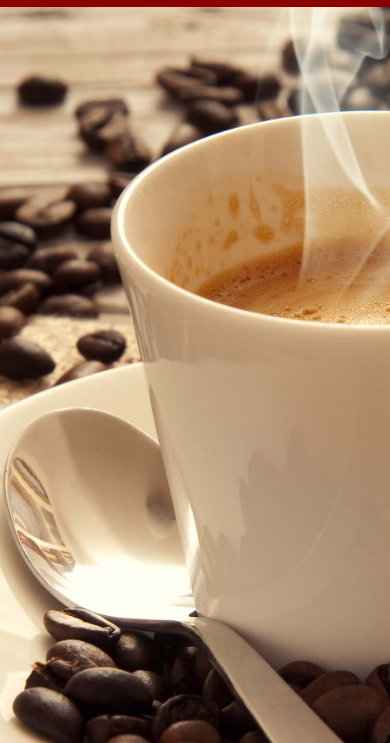
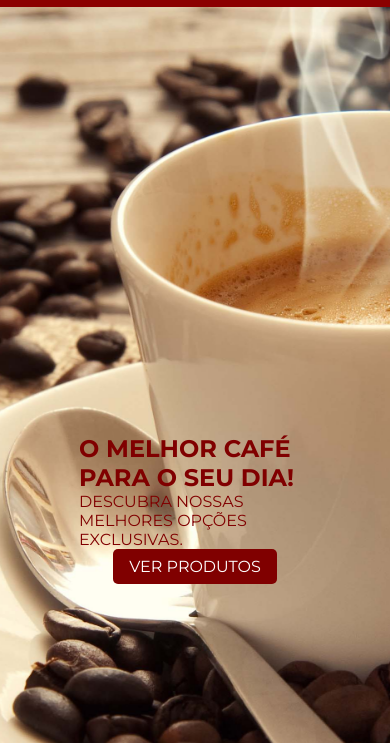
Before and after one commit to DouglasSilva07/projeto-site-cafe, a plain HTML site: page index.html in a window 390 px wide. Shown: the part 101-844 px from the top of the page. Drawn offline with Linux system fonts and the light colour scheme.

Commit message:
Add files via upload

```diff
--- a/src/css/responsivo.css
+++ b/src/css/responsivo.css
@@ -33,9 +33,16 @@
     width: 100%;
     max-width: 300px;
   }
+
+  .hero,
+  .sobre {
+    opacity: 1;
+    transition: none;
+  }
 }
 
 @media (max-width: 768px) {
+
   form input,
   form textarea {
     width: 100%;
@@ -50,7 +57,7 @@
     flex-direction: column;
     align-items: center;
     margin-top: 20px;
-     font-size: 14px;
+    font-size: 14px;
   }
 
   .cafes img {
@@ -107,6 +114,7 @@
 }
 
 
+
 @media (max-width: 400px) {
   .menu {
     margin-bottom: 80px;
```
